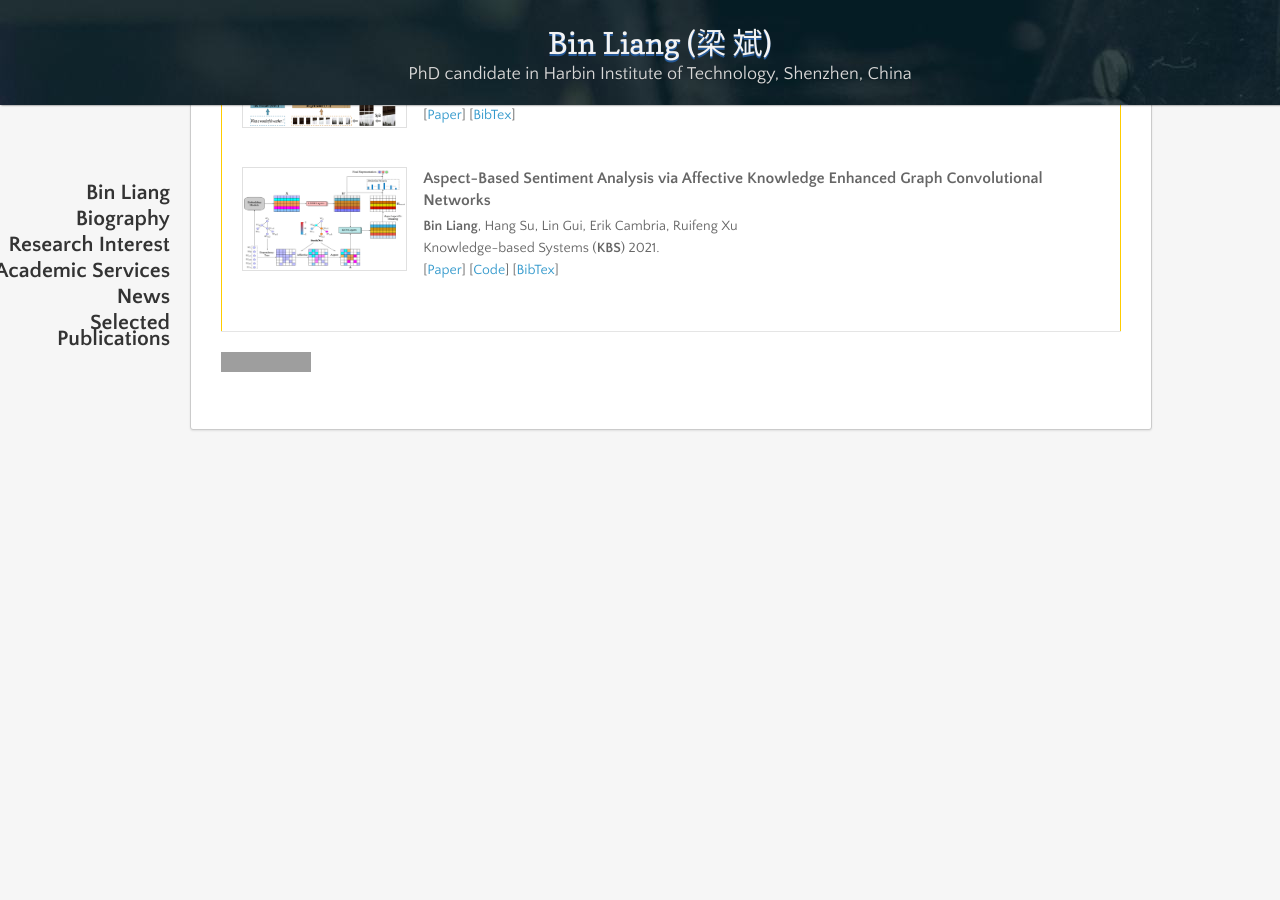
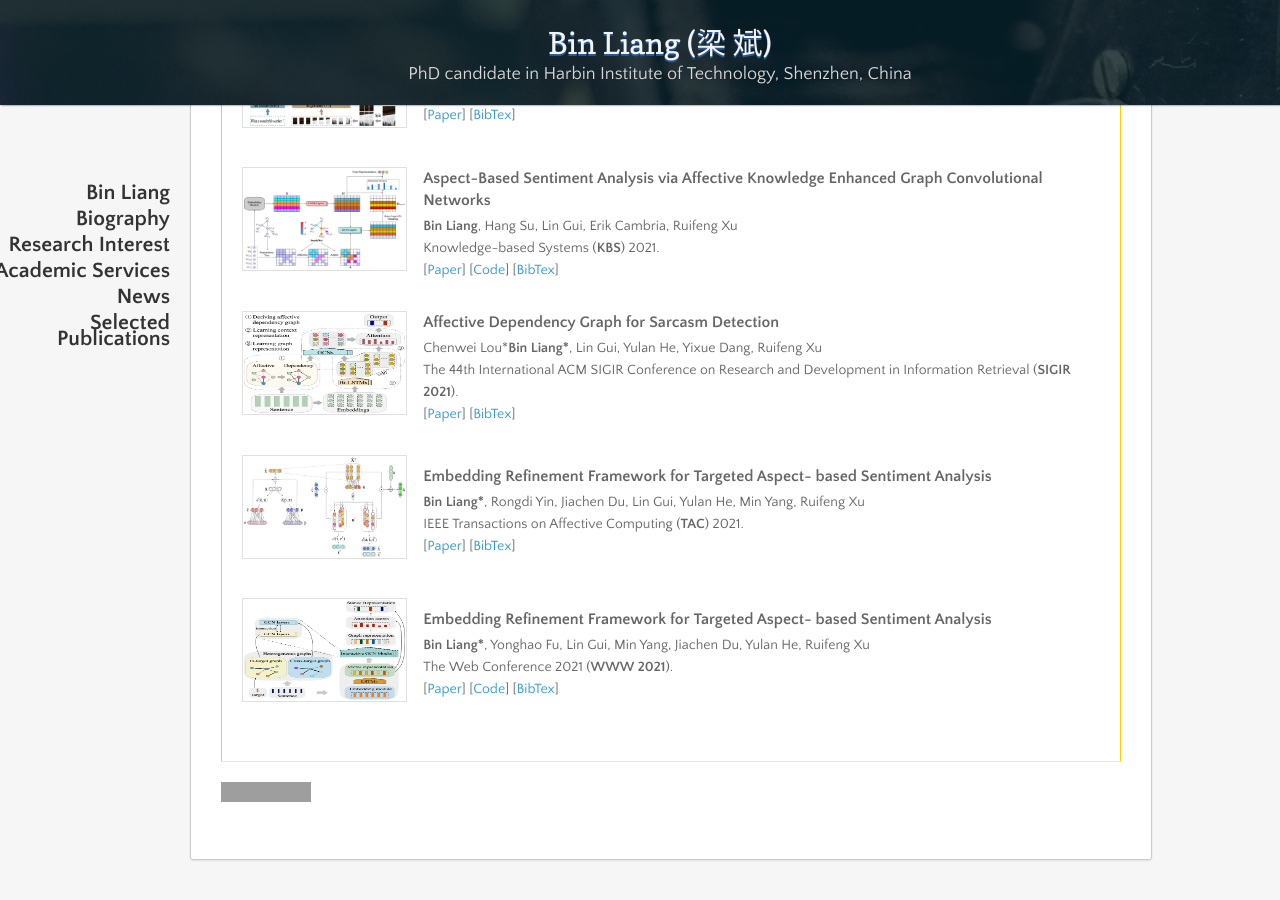
Before and after one commit to BinLiang-NLP/BinLiang-NLP.github.io, a Jekyll site: the page built from index.md, in a window 1280 px wide and 900 px high, scrolled down 1788 px. Built offline with Jekyll 4.4.1, drawn with Linux system fonts in a browser that asks for light colours; nearby versions of some CDN libraries; our own code applies the rules of GitHub Pages for plain Markdown files; before the commit the page ends 2258 px from its top, so only the background shows below that; grey boxes are pictures that could not be loaded.

Commit message:
Update index.md

```diff
--- a/index.md
+++ b/index.md
@@ -138,6 +138,44 @@
       </p> </td>
    </tr>
 
+  <!-- SIGIR 2021 -->
+  <tr>
+      <td><img class="proj_thumb" src="/diagrams/sigir2021.png" alt="" height="100px"/>&nbsp;</td>
+      <td>
+      <p class="pub_title">Affective Dependency Graph for Sarcasm Detection </p>
+      <p class="pub_author">Chenwei Lou*<b>Bin Liang*</b>, Lin Gui, Yulan He, Yixue Dang, Ruifeng Xu<br>
+      The 44th International ACM SIGIR Conference on Research and Development in Information Retrieval (<b>SIGIR 2021</b>).<br>
+      [<a href= "http://wrap.warwick.ac.uk/153596/7/WRAP-affective-dependency-graph-sarcasm-detection-Gui-2021.pdf" target="_blank">Paper</a>]
+      [<a href="https://dl.acm.org/doi/10.1145/3404835.3463061" target="_blank">BibTex</a>]
+      </p> </td>
+   </tr>
+
+  <!-- TAC -->
+  <tr>
+      <td><img class="proj_thumb" src="/diagrams/tac.png" alt="" height="100px"/>&nbsp;</td>
+      <td>
+      <p class="pub_title">Embedding Refinement Framework for Targeted Aspect- based Sentiment Analysis </p>
+      <p class="pub_author"><b>Bin Liang*</b>, Rongdi Yin, Jiachen Du, Lin Gui, Yulan He, Min Yang,
+Ruifeng Xu<br>
+      IEEE Transactions on Affective Computing (<b>TAC</b>) 2021.<br>
+      [<a href= "https://ieeexplore.ieee.org/stamp/stamp.jsp?tp=&arnumber=9397340" target="_blank">Paper</a>]
+      [<a href="https://ieeexplore.ieee.org/abstract/document/9397340" target="_blank">BibTex</a>]
+      </p> </td>
+   </tr>
+
+  <!-- WWW 2021 -->
+  <tr>
+      <td><img class="proj_thumb" src="/diagrams/www2021.png" alt="" height="100px"/>&nbsp;</td>
+      <td>
+      <p class="pub_title">Embedding Refinement Framework for Targeted Aspect- based Sentiment Analysis </p>
+      <p class="pub_author"><b>Bin Liang*</b>, Yonghao Fu, Lin Gui, Min Yang, Jiachen Du, Yulan He, Ruifeng Xu<br>
+      The Web Conference 2021 (<b>WWW 2021</b>).<br>
+      [<a href= "http://wrap.warwick.ac.uk/149336/1/WRAP-Target-adaptive-graph-cross-target-stance-detection-2021.pdf" target="_blank">Paper</a>]
+      [<a href= "https://github.com/BinLiang-NLP/TPDG" target="_blank">Code</a>]
+      [<a href="https://dl.acm.org/doi/abs/10.1145/3442381.3449790" target="_blank">BibTex</a>]
+      </p> </td>
+   </tr>
+
   </table>
  </td>
  </tr>
```
